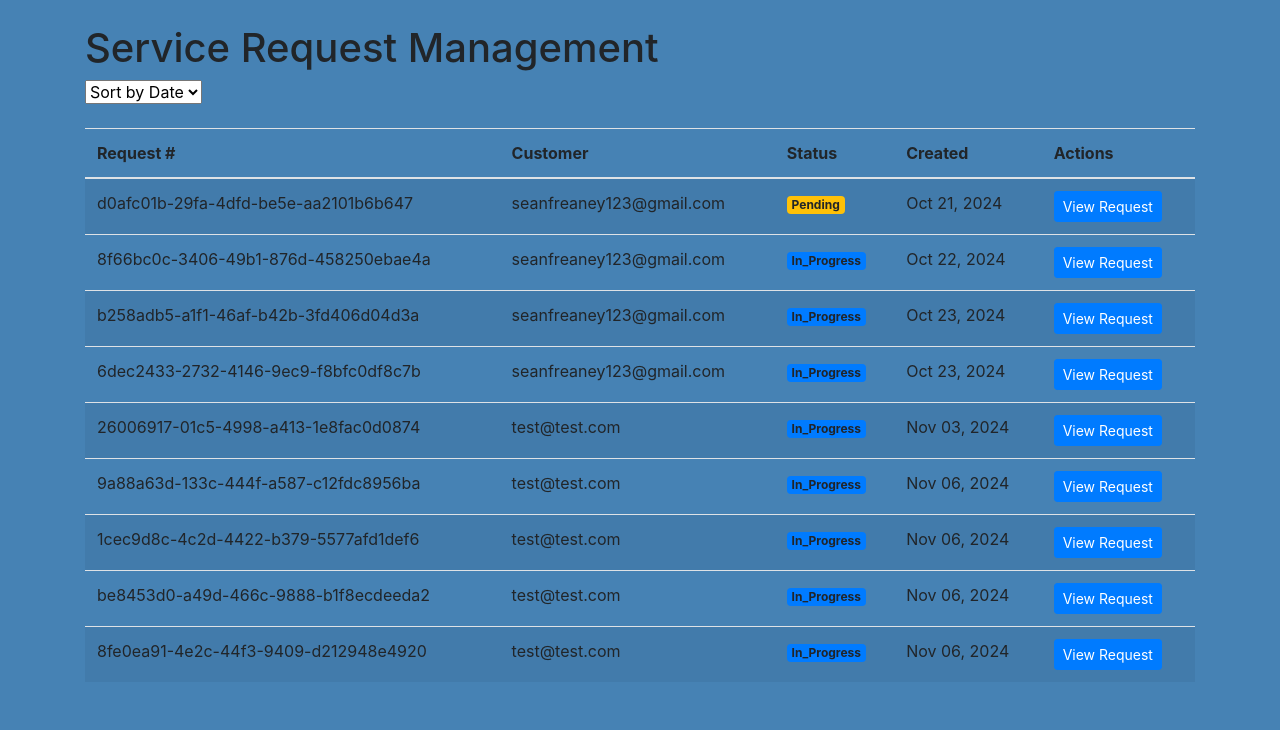
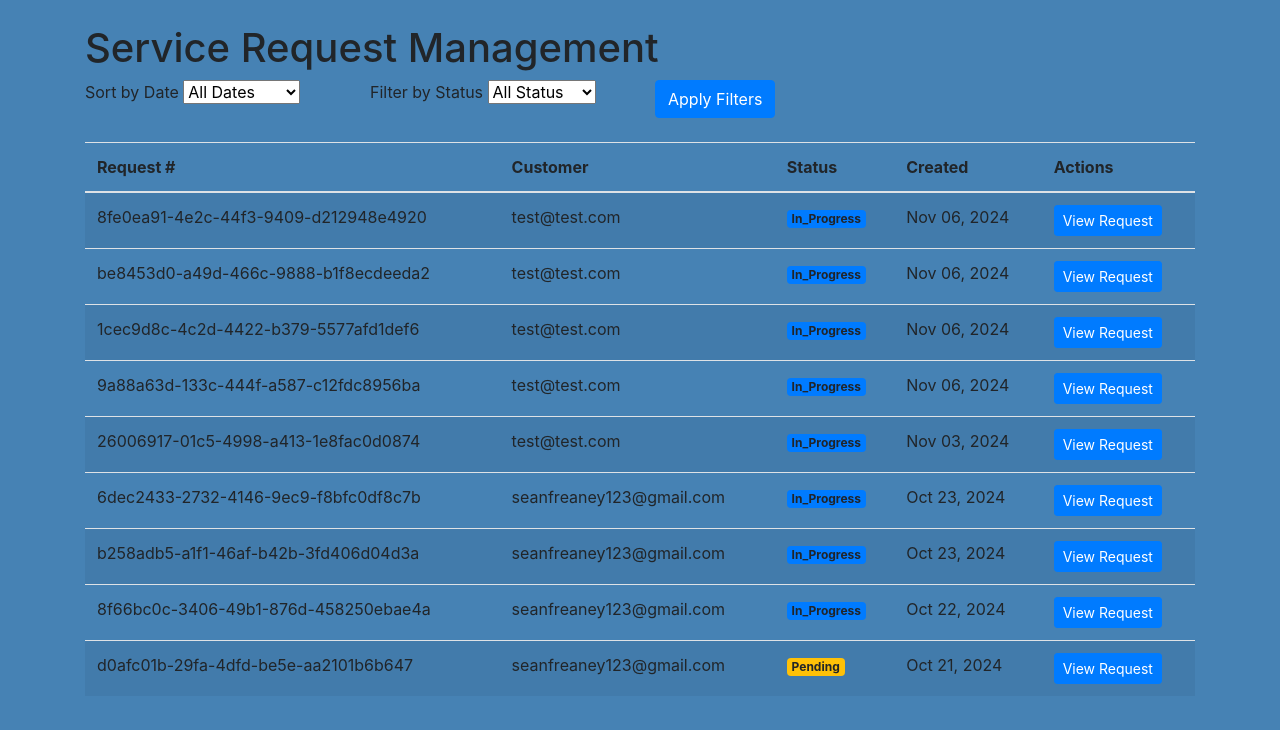
Before and after one commit to seanfreaney/FFS, a Django app: page /management/service-requests/ in a window 1280 px wide. Shown: the part 70-800 px from the top of the page. Run offline with Django 5.2, Linux system fonts and the light colour scheme; a user stored in the database is signed in; data comes from the database, SQL or seed files in the repository; some libraries are stand-ins or nearby versions.

Commit message:
add filtering by request status to service request management

```diff
--- a/management/templates/management/service_request_management.html
+++ b/management/templates/management/service_request_management.html
@@ -8,11 +8,24 @@
     <form method="get">
         <div class="row mb-3">
             <div class="col-md-3">
-                <select class="form-select" id="dateFilter" onchange="this.form.submit()" name="date_order">
-                    <option value="">Sort by Date</option>
+                <label for="dateFilter" class="form-label">Sort by Date</label>
+                <select class="form-select" id="dateFilter" name="date_order">
+                    <option value="">All Dates</option>
                     <option value="oldest" {% if date_order == 'oldest' %}selected{% endif %}>Oldest First</option>
                     <option value="newest" {% if date_order == 'newest' %}selected{% endif %}>Newest First</option>
                 </select>
+            </div>
+            <div class="col-md-3">
+                <label for="statusFilter" class="form-label">Filter by Status</label>
+                <select class="form-select" id="statusFilter" name="status">
+                    <option value="">All Status</option>
+                    <option value="pending" {% if status == 'pending' %}selected{% endif %}>Pending</option>
+                    <option value="in_progress" {% if status == 'in_progress' %}selected{% endif %}>In Progress</option>
+                    <option value="completed" {% if status == 'completed' %}selected{% endif %}>Completed</option>
+                </select>
+            </div>
+            <div class="col-md-3 align-self-end">
+                <button type="submit" class="btn btn-primary">Apply Filters</button>
             </div>
         </div>
 
--- a/management/views.py
+++ b/management/views.py
@@ -18,18 +18,30 @@ def management_dashboard(request):
 
 @staff_member_required
 def service_request_management(request):
+    # Get filter parameters
     date_order = request.GET.get('date_order', '')
+    status = request.GET.get('status', '')
 
+    # Start with all requests
     service_requests = ServiceRequest.objects.all()
 
+    # Apply status filter
+    if status:
+        service_requests = service_requests.filter(status=status)
+
+    # Apply date ordering
     if date_order == 'oldest':
         service_requests = service_requests.order_by('created_on')
     elif date_order == 'newest':
+        service_requests = service_requests.order_by('-created_on')
+    else:
+        # Default ordering (newest first)
         service_requests = service_requests.order_by('-created_on')
 
     context = {
         'service_requests': service_requests,
         'date_order': date_order,
+        'status': status,
     }
     return render(request, 'management/service_request_management.html', context)
 
```
